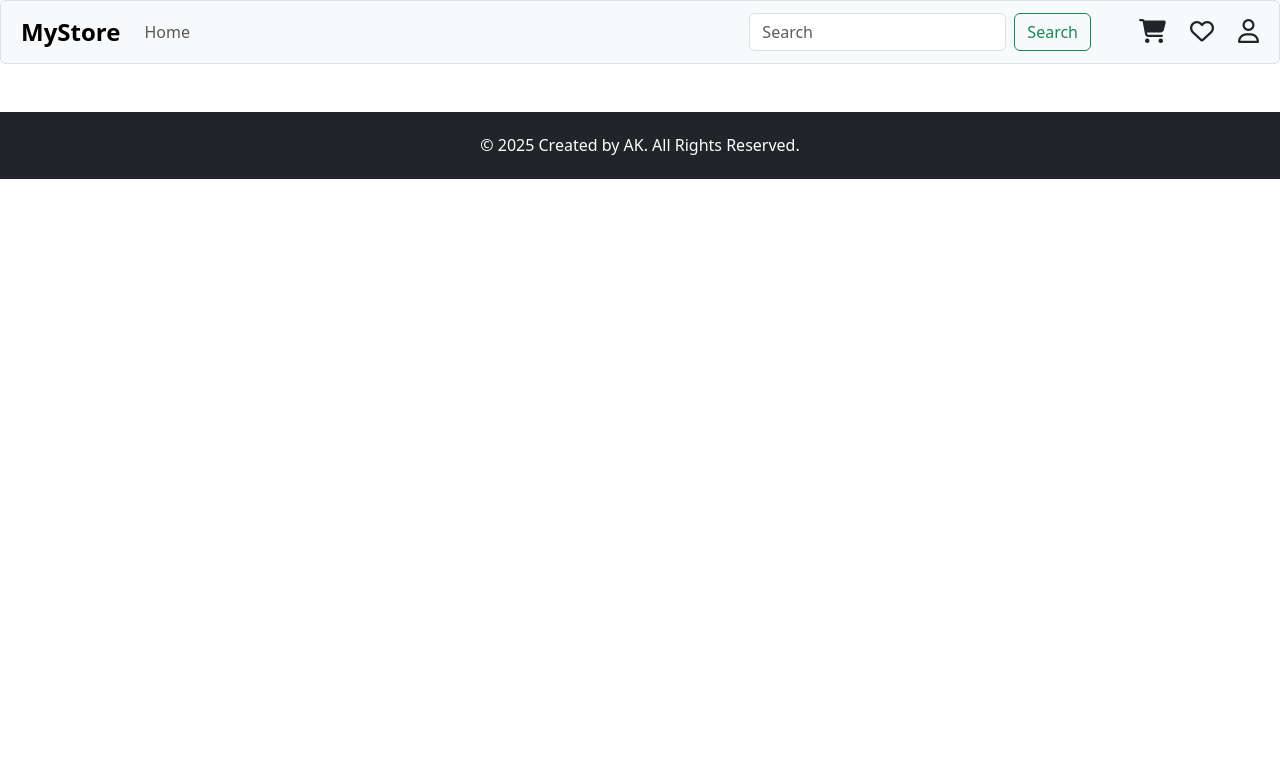
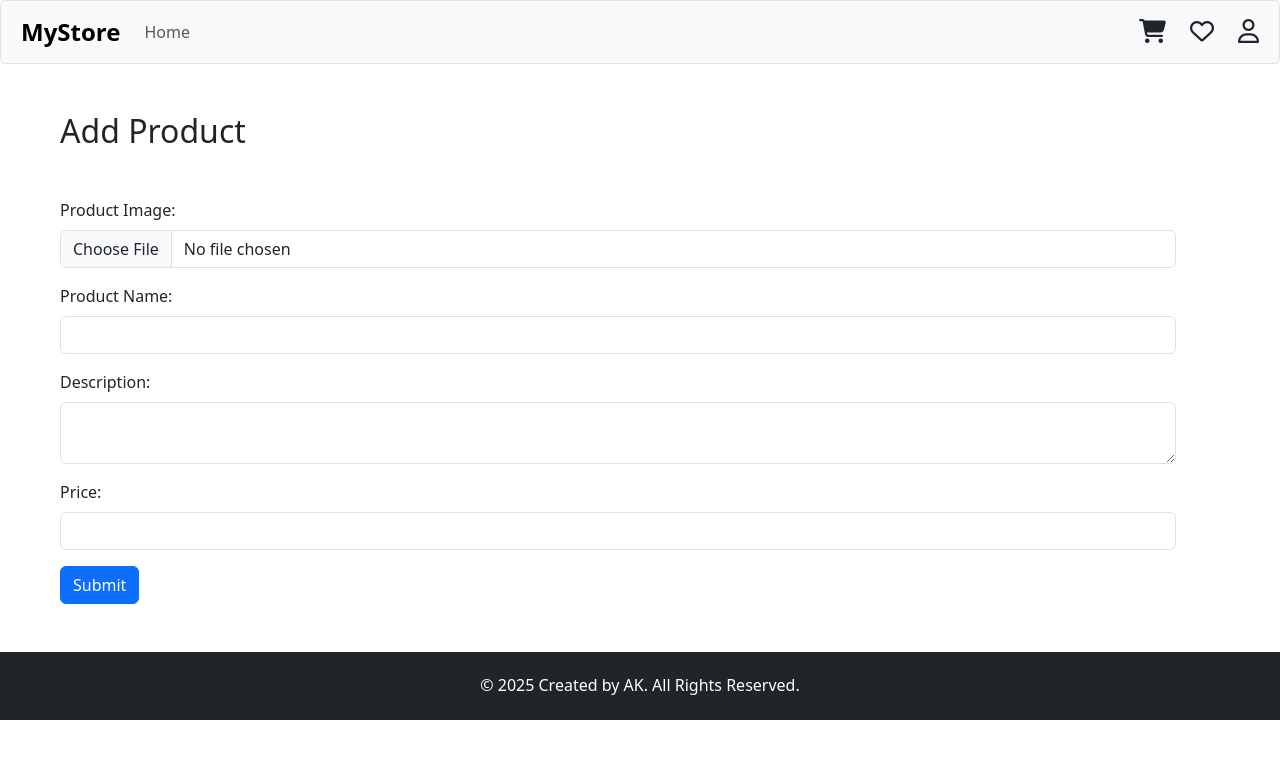
Before and after one commit to KetanPatil07/Titans_Watches_Frontend, a React (Vite) app: page /Mens in a window 1280 px wide. Shown: the top 758 px of the page. Built offline with nearby package versions, Linux system fonts and the light colour scheme.

Commit message:
"adminpaneladdproducts"

```diff
--- a/package.json
+++ b/package.json
@@ -16,7 +16,7 @@
     "react-icons": "^5.5.0",
     "react-router-dom": "^7.6.3",
     "react-toastify": "^11.0.5",
-    "sweetalert2": "^11.22.1"
+    "sweetalert2": "^11.22.2"
   },
   "devDependencies": {
     "@eslint/js": "^9.29.0",
--- a/src/App.jsx
+++ b/src/App.jsx
@@ -18,6 +18,8 @@ import EditProduct from "./components/EditProduct";
 import MensWatches from "./components/MensWatches";
 import WomensWatches from "./components/WomensWatches";
 import FunkyCollection from "./components/FunkyCollection";
+import AddMensProduct from "./admin/AddMensProduct";
+import AddWomensProduct from "./admin/AddWomensProduct";
 
 function App() {
   return (
@@ -29,6 +31,11 @@ function App() {
           <Route path="/cart" element={<Addtocart />} />
           <Route path="/orderproduct" element={<OrderProduct />} />
           <Route path="/upadate" element={<EditProduct />} />
+          <Route path="/Mens" element={<AddMensProduct />} />
+          <Route path="/Womens" element={<AddWomensProduct />} />
+
+
+
 
           <Route path="/wishlist" element={<Wishlist />} />
           <Route path="/admin" element={<Addproduct />} />
--- /dev/null
+++ b/src/admin/AddMensProduct.jsx
@@ -0,0 +1,71 @@
+import React, { useState } from 'react'
+import Swal from 'sweetalert2';
+import axios from 'axios';
+
+const AddMensProduct = () => {
+    const [photo, setPhoto] = useState(null);
+    const [name, setName] = useState('');
+    const [dis, setDis] = useState('');
+    const [pprice, setPprice] = useState('');
+
+    const onImageChange = (e) => {
+      setPhoto(e.target.files[0]);
+    };
+
+    const onSubmitHandle = async (e) => {
+      e.preventDefault();
+
+      const formData = new FormData();
+      formData.append("photo", photo);
+      formData.append("name", name);
+      formData.append("dis", dis);
+      formData.append("pprice", pprice);
+
+      try {
+        const res = await axios.post("http://localhost:8080/Mens/AddProduct", formData, {
+          headers: {
+            "Content-Type": "multipart/form-data"
+          }
+        });
+
+        Swal.fire("Success!", `Product added with ID: ${res.data.id}`, "success");
+
+        // Reset form
+        setPhoto(null);
+        setName('');
+        setDis('');
+        setPprice('');
+        document.getElementById("photo").value = ''; // Reset file input
+      } catch (err) {
+        console.error("Error:", err);
+        Swal.fire("Error", "Failed to add product", "error");
+      }
+    };
+
+    return (
+      <div className="container mx-5">
+        <h2 className="my-5">Add Product</h2>
+        <form onSubmit={onSubmitHandle} encType="multipart/form-data">
+          <div className="mb-3">
+            <label className="form-label">Product Image:</label>
+            <input type="file" className="form-control" id="photo" name="photo" onChange={onImageChange} required />
+          </div>
+          <div className="mb-3">
+            <label className="form-label">Product Name:</label>
+            <input type="text" className="form-control" value={name} onChange={(e) => setName(e.target.value)} required />
+          </div>
+          <div className="mb-3">
+            <label className="form-label">Description:</label>
+            <textarea className="form-control" value={dis} onChange={(e) => setDis(e.target.value)} required />
+          </div>
+          <div className="mb-3">
+            <label className="form-label">Price:</label>
+            <input type="number" className="form-control" value={pprice} onChange={(e) => setPprice(e.target.value)} required />
+          </div>
+          <button type="submit" className="btn btn-primary">Submit</button>
+        </form>
+      </div>
+    );
+}
+
+export default AddMensProduct
--- /dev/null
+++ b/src/admin/AddWomensProduct.jsx
@@ -0,0 +1,71 @@
+import React, { useState } from 'react'
+import Swal from 'sweetalert2';
+import axios from 'axios';
+
+const AddWomensProduct = () => {
+    const [photo, setPhoto] = useState(null);
+    const [name, setName] = useState('');
+    const [dis, setDis] = useState('');
+    const [pprice, setPprice] = useState('');
+
+    const onImageChange = (e) => {
+      setPhoto(e.target.files[0]);
+    };
+
+    const onSubmitHandle = async (e) => {
+      e.preventDefault();
+
+      const formData = new FormData();
+      formData.append("photo", photo);
+      formData.append("name", name);
+      formData.append("dis", dis);
+      formData.append("pprice", pprice);
+
+      try {
+        const res = await axios.post("http://localhost:8080/Womens/AddProduct", formData, {
+          headers: {
+            "Content-Type": "multipart/form-data"
+          }
+        });
+
+        Swal.fire("Success!", `Product added with ID: ${res.data.id}`, "success");
+
+        // Reset form
+        setPhoto(null);
+        setName('');
+        setDis('');
+        setPprice('');
+        document.getElementById("photo").value = ''; // Reset file input
+      } catch (err) {
+        console.error("Error:", err);
+        Swal.fire("Error", "Failed to add product", "error");
+      }
+    };
+
+    return (
+      <div className="container mx-5">
+        <h2 className="my-5">Add Product</h2>
+        <form onSubmit={onSubmitHandle} encType="multipart/form-data">
+          <div className="mb-3">
+            <label className="form-label">Product Image:</label>
+            <input type="file" className="form-control" id="photo" name="photo" onChange={onImageChange} required />
+          </div>
+          <div className="mb-3">
+            <label className="form-label">Product Name:</label>
+            <input type="text" className="form-control" value={name} onChange={(e) => setName(e.target.value)} required />
+          </div>
+          <div className="mb-3">
+            <label className="form-label">Description:</label>
+            <textarea className="form-control" value={dis} onChange={(e) => setDis(e.target.value)} required />
+          </div>
+          <div className="mb-3">
+            <label className="form-label">Price:</label>
+            <input type="number" className="form-control" value={pprice} onChange={(e) => setPprice(e.target.value)} required />
+          </div>
+          <button type="submit" className="btn btn-primary">Submit</button>
+        </form>
+      </div>
+    );
+}
+
+export default AddWomensProduct
--- a/src/components/MensWatches.jsx
+++ b/src/components/MensWatches.jsx
@@ -1,11 +1,66 @@
-import React from 'react'
+import React, { useEffect, useState } from "react";
+import { FaHeart, FaShoppingCart } from "react-icons/fa";
+import axios from "axios";
+import { useStore } from "../context/StoreContext";
 
 const MensWatches = () => {
+  const [products, setProducts] = useState([]);
+  const { wishlist, toggleWishlist, cart, addToCart } = useStore();
+
+  useEffect(() => {
+    axios.get("http://localhost:8080/Mens/AddProduct")
+      .then((res) => setProducts(res.data))
+      .catch((err) => console.error("Error fetching products:", err));
+  }, []);
+
   return (
-    <div>
+    <div className="container mt-5">
+      <h1 className="text-center mb-5 fw-bold">Men's Watches</h1>
 
+      <div className="row g-4">
+        {products.map((product) => (
+          <div className="col-md-4 col-lg-3" key={product.id}>
+            <div className="card h-100 shadow">
+              <img
+                src={`http://localhost:8080/${product.photo}`}
+                className="card-img-top"
+                alt={product.name}
+                style={{ height: "300px", objectFit: "cover" }}
+              />
+              <div className="card-body d-flex flex-column">
+                <h5 className="card-title">{product.name}</h5>
+                <p className="card-text">{product.dis}</p>
+                <p className="card-text fw-bold">₹{product.pprice}</p>
+
+                <div className="mt-auto d-flex justify-content-between">
+                  <button
+                    className="btn btn-sm btn-outline-primary"
+                    onClick={() => addToCart(product)}
+                  >
+                    <FaShoppingCart className="me-1" /> Add to Cart
+                  </button>
+
+                  <button
+                    onClick={() => toggleWishlist(product)}
+                    className={`btn btn-sm ${wishlist.find((item) => item.id === product.id)
+                      ? "btn-danger"
+                      : "btn-outline-danger"
+                      }`}
+                  >
+                    <FaHeart
+                      className="me-1"
+                      color={wishlist.find((item) => item.id === product.id) ? "white" : "red"}
+                    />
+                    {wishlist.find((item) => item.id === product.id) ? "Remove" : "Wishlist"}
+                  </button>
+                </div>
+              </div>
+            </div>
+          </div>
+        ))}
+      </div>
     </div>
-  )
-}
+  );
+};
 
-export default MensWatches
+export default MensWatches;
--- a/src/components/Navbar.jsx
+++ b/src/components/Navbar.jsx
@@ -34,7 +34,22 @@ function Navbar() {
             </li>
             {user?.role === 'admin' && (
               <li className="nav-item">
-                <Link className="nav-link" to="/admin">Add Product</Link>
+                <Link className="nav-link" to="/admin">Add Our Sales </Link>
+              </li>
+            )}
+             {user?.role === 'admin' && (
+              <li className="nav-item">
+                <Link className="nav-link" to="/Mens">Add Men Products </Link>
+              </li>
+            )}
+             {user?.role === 'admin' && (
+              <li className="nav-item">
+                <Link className="nav-link" to="/Womens">Add Women Products </Link>
+              </li>
+            )}
+             {user?.role === 'admin' && (
+              <li className="nav-item">
+                <Link className="nav-link" to="/child">Add Childern Products </Link>
               </li>
             )}
             {user?.role === 'admin' && (
@@ -48,10 +63,14 @@ function Navbar() {
               </li>
             )}
           </ul>
-            <form className="d-flex me-5" role="search">
-        <input className="form-control me-2" type="search" placeholder="Search" aria-label="Search"/>
-        <button className="btn btn-outline-success" type="submit">Search</button>
-      </form>
+
+          {user?.role === 'user' && (
+              <form className="d-flex me-5" role="search">
+              <input className="form-control me-2" type="search" placeholder="Search" aria-label="Search"/>
+              <button className="btn btn-outline-success" type="submit">Search</button>
+            </form>
+            )}
+
           <div className="d-flex align-items-center gap-4">
             <Link to="/cart" className="text-dark position-relative">
               <i className="fa-solid fa-cart-shopping fs-4"></i>
--- a/src/components/WatchCategoryCrousal.jsx
+++ b/src/components/WatchCategoryCrousal.jsx
@@ -9,7 +9,7 @@ import carousal3 from '../assets/images/carousal3.jpg';
 
 const WatchCategoryCarousel = () => {
   const watchData = [
-    { label: 'Men', image: carousal1, link: '/mens' },
+    { label: 'Men', image: carousal1, link: '/men' },
     { label: 'Women', image: carousal2, link: '/womens' },
     { label: 'Funky', image: carousal3, link: '/funky' },
   ];
```
Also changed, not shown: 1 other file (tests, documents, lock files or other folders).
